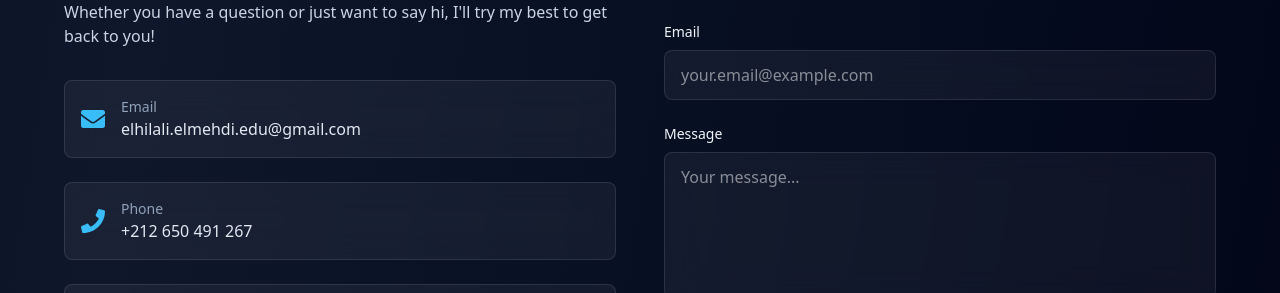
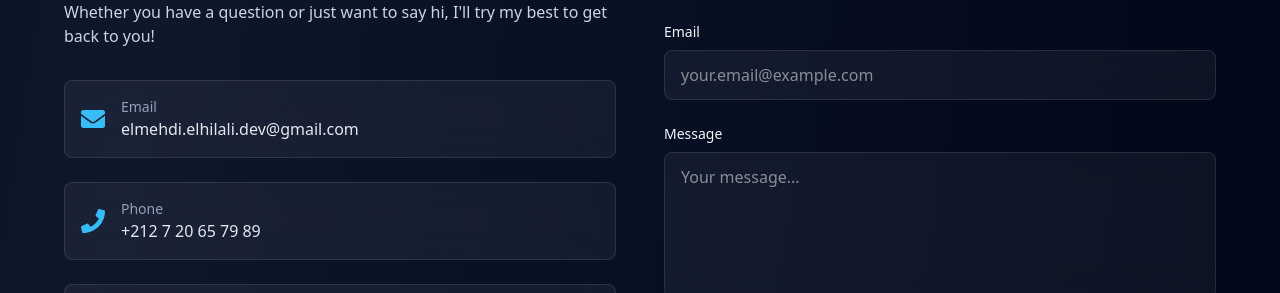
Before and after one commit to mehdihilali/Portfolio-V2, a React (Vite) app: page / in a window 1280 px wide. Shown: the part 7220-7513 px from the top of the page. Built offline with nearby package versions, Linux system fonts and the light colour scheme.

Commit message:
Updating personal info

```diff
--- a/src/components/Contact.tsx
+++ b/src/components/Contact.tsx
@@ -37,7 +37,7 @@ const Contact = () => {
                 from_name: formData.name,
                 from_email: formData.email,
                 message: formData.message,
-                to_email: 'elhilali.elmehdi.edu@gmail.com',
+                to_email: 'elmehdi.elhilali.dev@gmail.com',
             };
 
             await emailjs.send(serviceId, templateId, templateParams, publicKey);
@@ -64,14 +64,14 @@ const Contact = () => {
         {
             icon: <FaEnvelope />,
             title: t('contact.email'),
-            value: 'elhilali.elmehdi.edu@gmail.com',
-            href: 'mailto:elhilali.elmehdi.edu@gmail.com',
+            value: 'elmehdi.elhilali.dev@gmail.com',
+            href: 'mailto:elmehdi.elhilali.dev@gmail.com',
         },
         {
             icon: <FaPhone />,
             title: 'Phone',
-            value: '+212 650 491 267',
-            href: 'tel:+212650491267',
+            value: '+212 7 20 65 79 89',
+            href: 'tel:+212720657989',
         },
         {
             icon: <FaMapMarkerAlt />,
```
Also changed, not shown: 1 other file (tests, documents, lock files or other folders).
